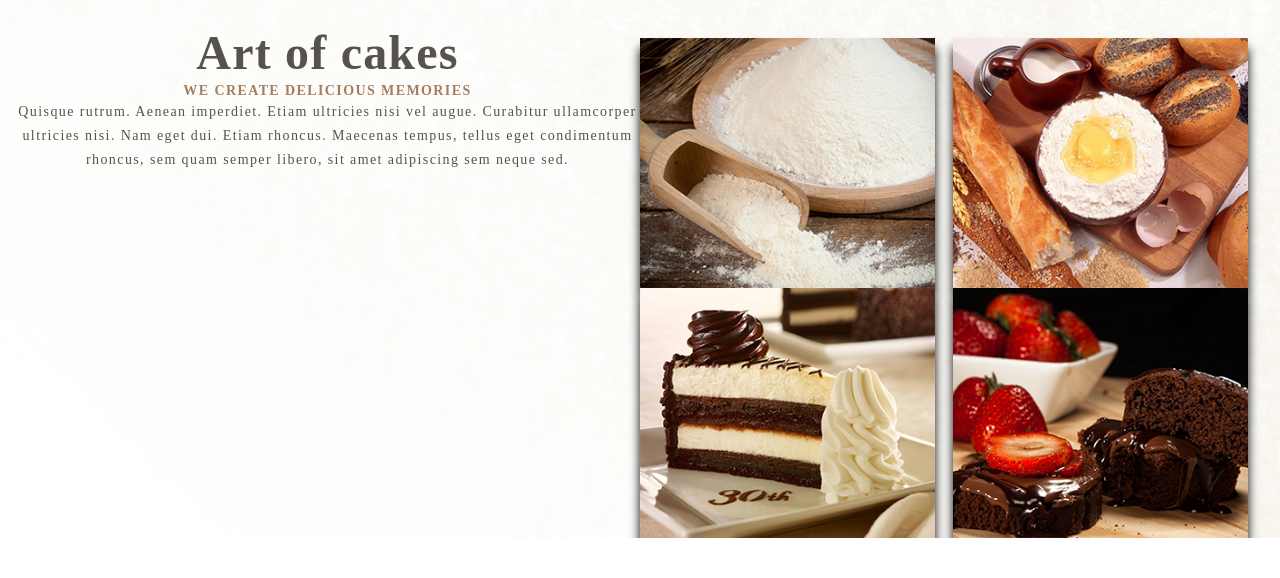
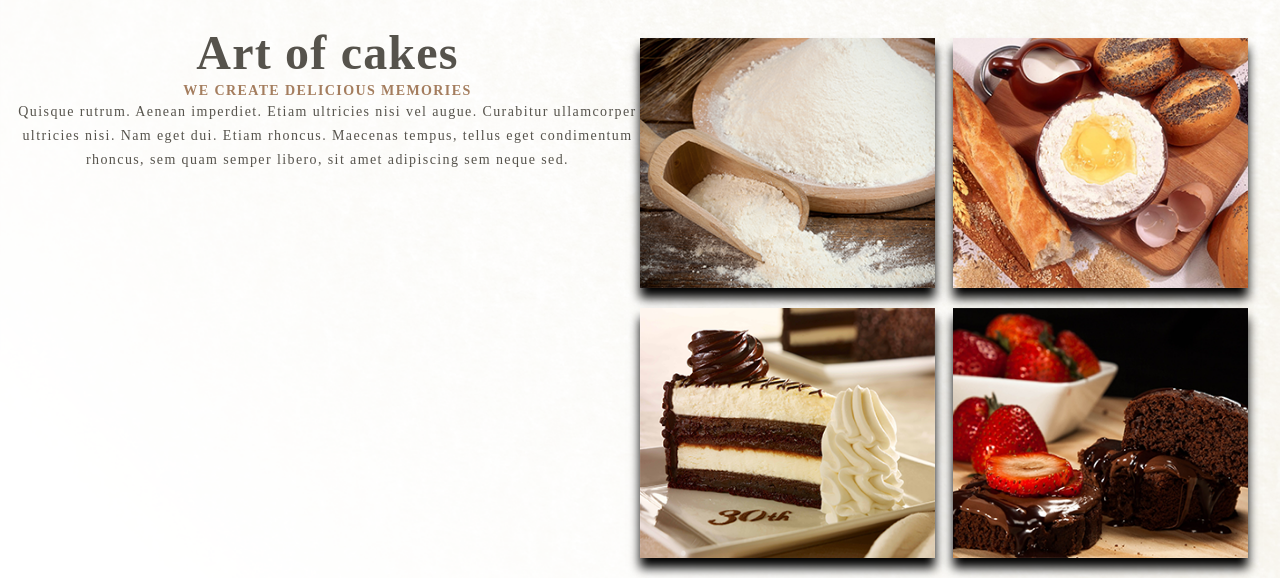
Before and after one commit to AnastaSAV/Bakery, a website built with webpack: page src/index.html in a window 1280 px wide. Shown: the part 992-1570 px from the top of the page. Before the commit the page ends 1530 px from the top, so only its background shows below. Built offline with nearby package versions, Linux system fonts and the light colour scheme.

Commit message:
modified readme.md

```diff
--- a/src/styles/_global.scss
+++ b/src/styles/_global.scss
@@ -114,6 +114,9 @@
 	flex: 0 0 50%;
 	max-width: 50%;
 	height: 250px;
+	&:not(:last-child) {
+		margin-bottom: 20px;
+	}
 	img {
 		width: 295px;
 		object-fit: cover;
```
Also changed, not shown: README.md, src/images/item_4.jpg (deleted).
